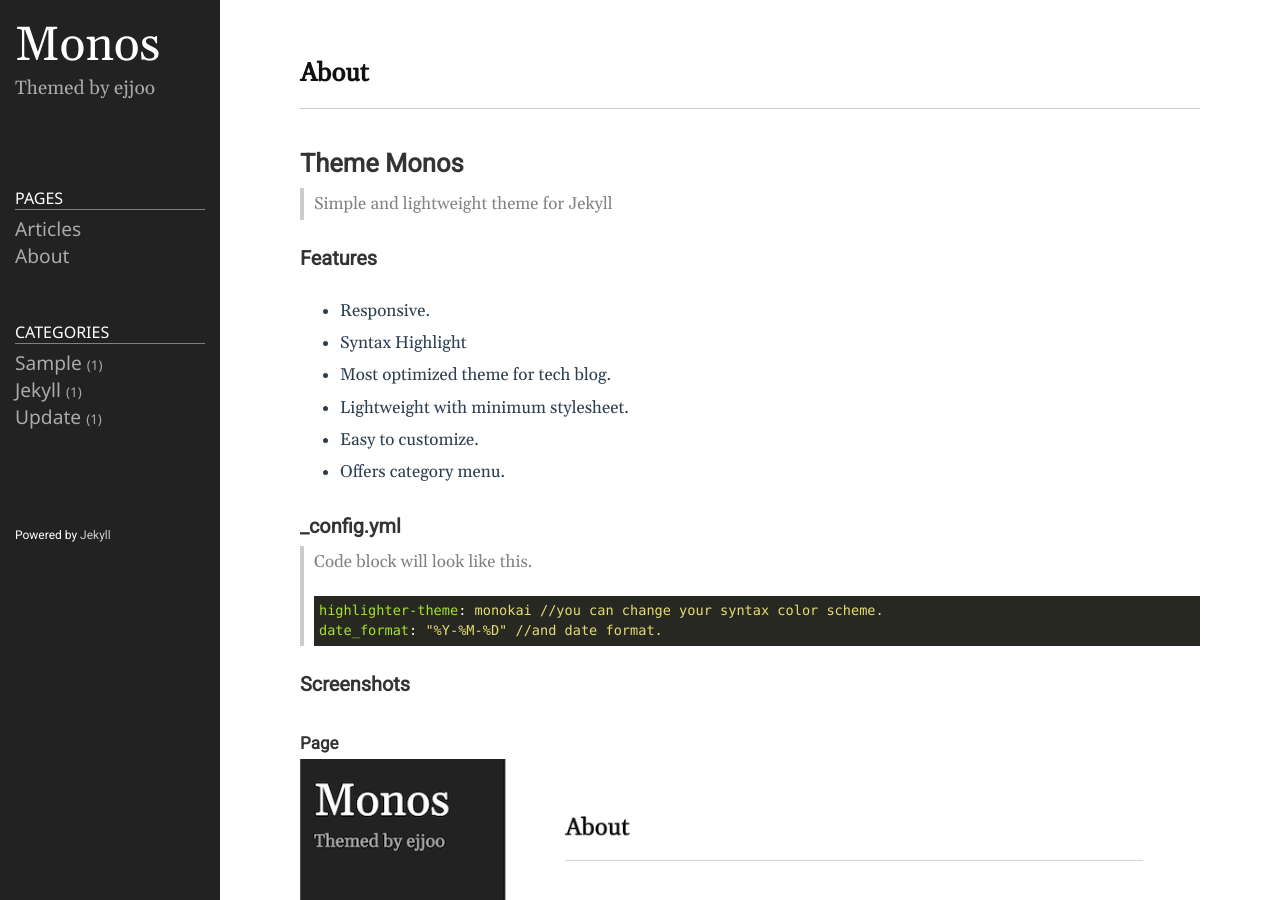
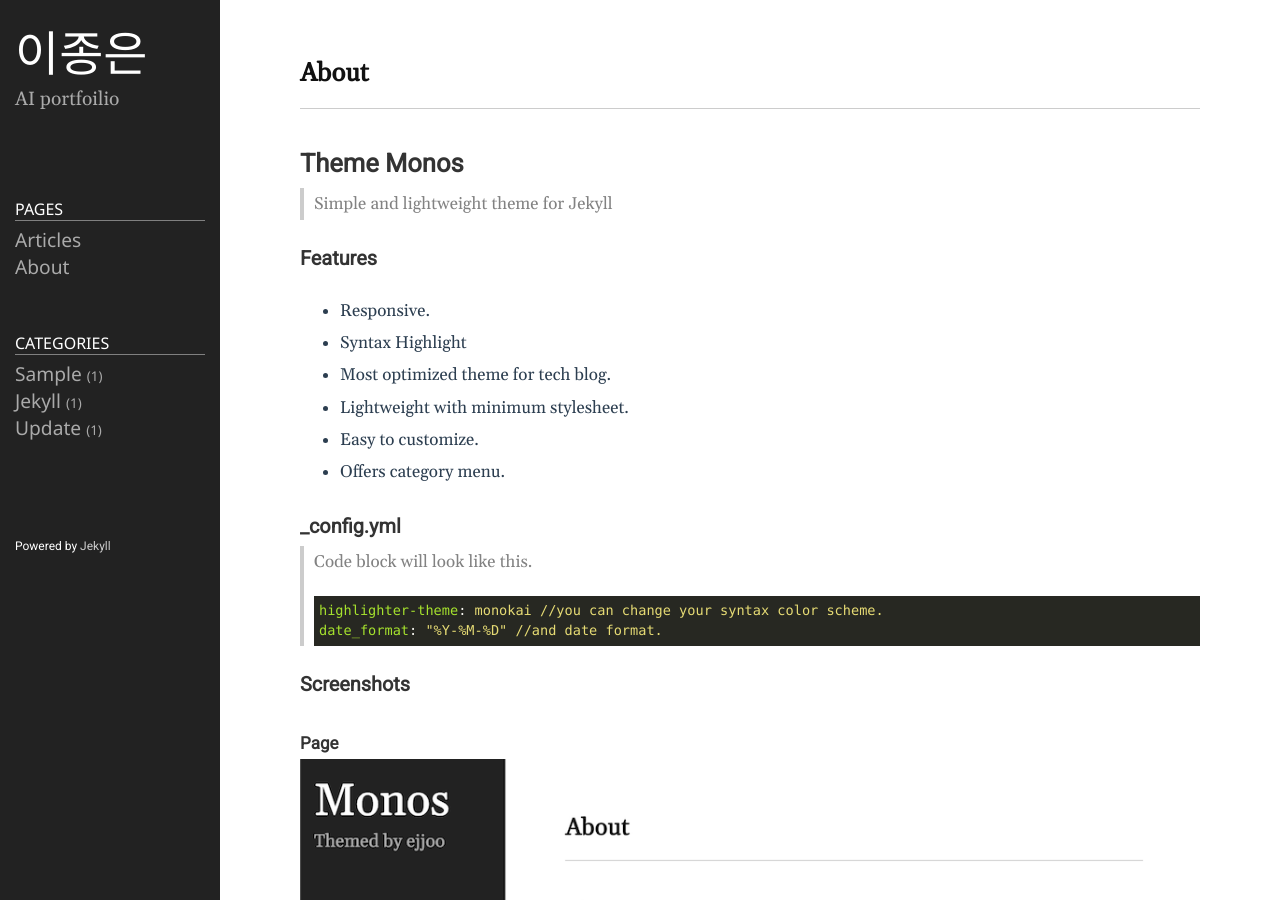
Before and after one commit to Jong-eun-Lee/jong-eun-lee.github.io, a Jekyll site: the page built from README.md, in a window 1280 px wide and 900 px high. Built offline with Jekyll 4.4.1, drawn with Linux system fonts in a browser that asks for light colours.

Commit message:
change_name

```diff
--- a/_config.yml
+++ b/_config.yml
@@ -18,13 +18,13 @@
 # You can create any custom variable you would like, and they will be accessible
 # in the templates via {{ site.myvariable }}.
 
-title: Monos
-email: ejjoo7994@gmail.com
+title: 이종은
+email: kjayjay40@gmail.com
 description: >- # this means to ignore newlines until "baseurl:"
-  Themed by ejjoo
+  AI portfoilio
 # baseurl: "/" # the subpath of your site, e.g. /blog
 # url: "http://ejjoo.github.io" # the base hostname & protocol for your site, e.g. http://example.com
-github_username: ejjoo
+github_username: jong-eun-lee
 highlighter: rouge
 svg:
   optimize: true
```
